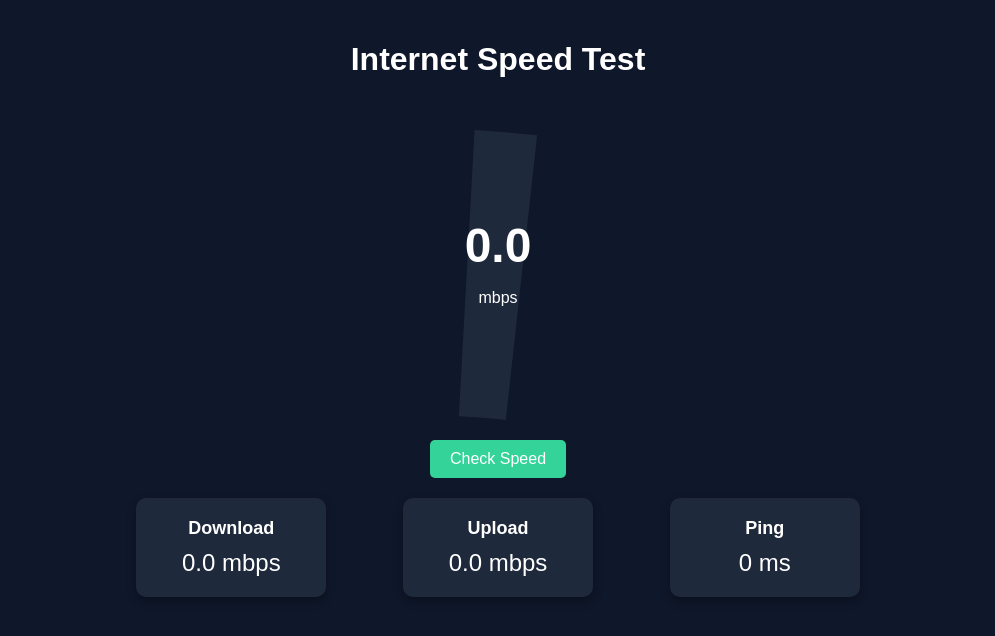
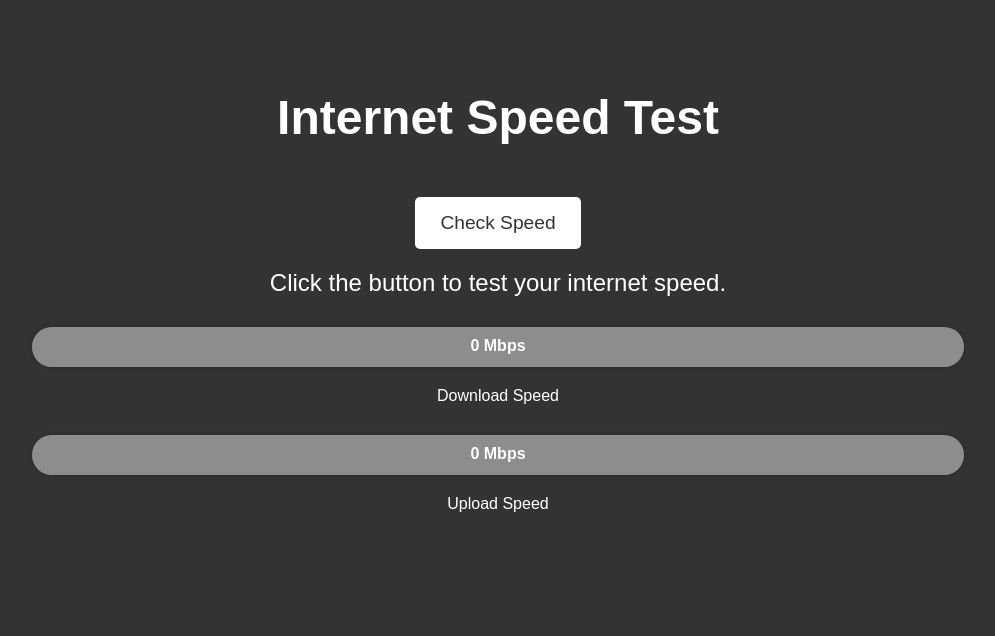
Before and after one commit to rupesh-yadav1/net_speed, a plain HTML site: page index.html in a window 1280 px wide. Shown: the whole page, without its empty margins (142-1137 px from the left). Drawn offline with nearby package versions, Linux system fonts and the light colour scheme.

Commit message:
Add files via upload

```diff
--- a/index.html
+++ b/index.html
@@ -4,39 +4,149 @@
     <meta charset="UTF-8">
     <meta name="viewport" content="width=device-width, initial-scale=1.0">
     <title>Internet Speed Test</title>
-    <link rel="stylesheet" href="style.css">
-    <script src="https://cdn.jsdelivr.net/npm/chart.js"></script>
+    <style>
+        /* Set the background color to dark grey and text color to white */
+        body {
+            background-color: #333333;  /* Dark grey background */
+            color: white;               /* White text */
+            font-family: Arial, sans-serif;
+            text-align: center;
+            padding: 50px;
+        }
+
+        h1 {
+            font-size: 3em;
+        }
+
+        button {
+            background-color: white;
+            color: #333333;  /* Dark grey text */
+            padding: 15px 25px;
+            font-size: 1.2em;
+            border: none;
+            cursor: pointer;
+            border-radius: 5px;
+            margin-top: 20px;
+        }
+
+        button:hover {
+            background-color: #616161;  /* Slightly lighter grey for hover effect */
+        }
+
+        #result {
+            font-size: 1.5em;
+            margin-top: 20px;
+        }
+
+        /* Style for the speed meter (custom) */
+        .meter-container {
+            margin-top: 30px;
+        }
+
+        .meter {
+            width: 80%;
+            height: 40px;
+            background-color: #B0B0B0;  /* Dim gray background for the meter */
+            border-radius: 20px;
+            position: relative;
+            margin: 20px auto;
+            box-shadow: 0 0 5px rgba(0, 0, 0, 0.2);  /* Soft shadow around the meter */
+        }
+
+        .meter-fill {
+            height: 100%;
+            width: 0%;
+            border-radius: 20px;
+            background-color: #191970;  /* Midnight blue color for the meter fill */
+            transition: width 0.5s ease;
+        }
+
+        .meter-label {
+            position: absolute;
+            top: 10px;
+            left: 50%;
+            transform: translateX(-50%);
+            font-weight: bold;
+            color: white;
+        }
+
+        .meter-background {
+            position: absolute;
+            top: 0;
+            left: 0;
+            right: 0;
+            bottom: 0;
+            border-radius: 20px;
+            background-color: rgba(0, 0, 0, 0.2); /* Slight shading for background */
+        }
+    </style>
+    <script>
+        async function fetchSpeed() {
+            const resultDiv = document.getElementById('result');
+            resultDiv.innerText = "Testing internet speed... Please wait.";
+
+            try {
+                const response = await fetch('/speed');
+                if (!response.ok) {
+                    console.error('Response was not ok');
+                    throw new Error('Failed to fetch speed data');
+                }
+
+                const data = await response.json();
+                if (data.error) {
+                    resultDiv.innerText = `Error: ${data.error}`;
+                } else {
+                    resultDiv.innerText = `
+                        Download Speed: ${data.download} Mbps
+                        Upload Speed: ${data.upload} Mbps
+                    `;
+
+                    // Update the meters based on the fetched speeds
+                    updateMeter('download-meter', data.download);
+                    updateMeter('upload-meter', data.upload);
+                }
+            } catch (error) {
+                console.error("Error fetching speed data:", error);
+                resultDiv.innerText = "Failed to fetch speed data. Please try again.";
+            }
+        }
+
+        // Function to update the meter fill based on speed
+        function updateMeter(meterId, speed) {
+            const meter = document.getElementById(meterId);
+            const fill = meter.querySelector('.meter-fill');
+            const percentage = Math.min(speed, 100);  // Cap at 100%
+
+            // Set the width of the fill based on the speed percentage
+            fill.style.width = `${percentage}%`;
+
+            // Set the label to show the speed
+            meter.querySelector('.meter-label').innerText = `${Math.round(speed)} Mbps`;
+        }
+    </script>
 </head>
 <body>
-    <div class="container">
-        <header>
-            <h1>Internet Speed Test</h1>
-        </header>
-        <div class="dashboard">
-            <div class="gauge-container">
-                <canvas id="speedGauge"></canvas>
-                <div class="speed-display">
-                    <h2 id="speedValue">0.0</h2>
-                    <p>mbps</p>
-                </div>
-            </div>
-            <button id="checkSpeedBtn">Check Speed</button>
-            <div class="info-boxes">
-                <div class="info">
-                    <h3>Download</h3>
-                    <p id="downloadSpeed">0.0 mbps</p>
-                </div>
-                <div class="info">
-                    <h3>Upload</h3>
-                    <p id="uploadSpeed">0.0 mbps</p>
-                </div>
-                <div class="info">
-                    <h3>Ping</h3>
-                    <p id="pingValue">0 ms</p>
-                </div>
-            </div>
+    <h1>Internet Speed Test</h1>
+    <button onclick="fetchSpeed()">Check Speed</button>
+    <p id="result">Click the button to test your internet speed.</p>
+
+    <!-- Speed Meters -->
+    <div class="meter-container">
+        <div class="meter" id="download-meter">
+            <div class="meter-background"></div>
+            <div class="meter-fill"></div>
+            <div class="meter-label">0 Mbps</div>
         </div>
+        <p>Download Speed</p>
     </div>
-    <script src="script.js"></script>
+
+    <div class="meter-container">
+        <div class="meter" id="upload-meter">
+            <div class="meter-background"></div>
+            <div class="meter-fill"></div>
+            <div class="meter-label">0 Mbps</div>
+        </div>
+        <p>Upload Speed</p>
+    </div>
 </body>
 </html>
--- a/script.js
+++ b/script.js
@@ -1,52 +1,65 @@
-// Create a speed gauge using Chart.js
-const ctx = document.getElementById('speedGauge').getContext('2d');
-const speedGauge = new Chart(ctx, {
-    type: 'doughnut',
+// Create speedometers
+const downloadCtx = document.getElementById('downloadMeter').getContext('2d');
+const uploadCtx = document.getElementById('uploadMeter').getContext('2d');
+
+const downloadGauge = new Chart(downloadCtx, {
+    type: 'gauge',
     data: {
         datasets: [{
-            data: [0, 120],
-            backgroundColor: ['#34d399', '#1e293b'],
-            borderWidth: 0
+            data: [0], // Initial value
+            value: 0,
+            minValue: 0,
+            maxValue: 1000, // Max speed (adjust as needed)
+            backgroundColor: ['#00ff00', '#ffff00', '#ff0000'], // Green to red gradient
         }]
     },
     options: {
-        rotation: Math.PI, // Start from top
-        circumference: Math.PI, // Half circle
-        cutout: '75%', // Inner circle
-        plugins: {
-            tooltip: { enabled: false }
-        }
+        responsive: true,
+        needle: { color: 'black' },
+        valueLabel: { formatter: Math.round },
     }
 });
 
-// Function to fetch and display speed test data
-function fetchSpeedData() {
-    document.getElementById('checkSpeedBtn').disabled = true; // Disable button while loading
-    fetch('/api/speed')
+const uploadGauge = new Chart(uploadCtx, {
+    type: 'gauge',
+    data: {
+        datasets: [{
+            data: [0], // Initial value
+            value: 0,
+            minValue: 0,
+            maxValue: 1000, // Max speed (adjust as needed)
+            backgroundColor: ['#00ff00', '#ffff00', '#ff0000'], // Green to red gradient
+        }]
+    },
+    options: {
+        responsive: true,
+        needle: { color: 'black' },
+        valueLabel: { formatter: Math.round },
+    }
+});
+
+// Function to fetch speed and update the speedometers
+function getSpeed() {
+    fetch('/speed')
         .then(response => response.json())
         .then(data => {
             if (data.error) {
-                alert(data.error);
-            } else {
-                // Update text values
-                document.getElementById('downloadSpeed').innerText = `${data.download} mbps`;
-                document.getElementById('uploadSpeed').innerText = `${data.upload} mbps`;
-                document.getElementById('pingValue').innerText = `${data.ping} ms`;
-                document.getElementById('speedValue').innerText = `${data.download}`;
+                alert('Error: ' + data.error);
+                return;
+            }
 
-                // Update the gauge
-                speedGauge.data.datasets[0].data = [data.download, 120 - data.download];
-                speedGauge.update();
-            }
+            const downloadSpeed = data.download || 0;
+            const uploadSpeed = data.upload || 0;
+
+            // Update the gauges
+            downloadGauge.data.datasets[0].value = downloadSpeed;
+            uploadGauge.data.datasets[0].value = uploadSpeed;
+
+            downloadGauge.update();
+            uploadGauge.update();
         })
         .catch(error => {
-            console.error('Error:', error);
-            alert('Failed to fetch speed data.');
-        })
-        .finally(() => {
-            document.getElementById('checkSpeedBtn').disabled = false; // Enable button
+            console.error('Error fetching speed data:', error);
+            alert('Error fetching speed data. Please try again.');
         });
 }
-
-// Attach event listener to the button
-document.getElementById('checkSpeedBtn').addEventListener('click', fetchSpeedData);
--- a/style.css
+++ b/style.css
@@ -1,87 +1,15 @@
 body {
-    margin: 0;
     font-family: Arial, sans-serif;
-    background-color: #0f172a;
-    color: white;
     text-align: center;
 }
 
-.container {
-    padding: 20px;
-}
-
-header {
-    margin-bottom: 20px;
-}
-
-.dashboard {
-    display: flex;
-    flex-direction: column;
-    align-items: center;
+canvas {
+    margin: 20px auto;
+    display: block;
 }
 
 button {
-    margin-top: 20px;
     padding: 10px 20px;
     font-size: 16px;
-    color: #ffffff;
-    background-color: #34d399;
-    border: none;
-    border-radius: 5px;
-    cursor: pointer;
-}
-
-button:hover {
-    background-color: #059669;
-}
-
-.gauge-container {
-    position: relative;
-    width: 300px;
-    height: 300px;
     margin-top: 20px;
 }
-
-#speedGauge {
-    width: 100%;
-    height: 100%;
-}
-
-.speed-display {
-    position: absolute;
-    top: 50%;
-    left: 50%;
-    transform: translate(-50%, -50%);
-    text-align: center;
-}
-
-.speed-display h2 {
-    font-size: 48px;
-    margin: 0;
-}
-
-.info-boxes {
-    display: flex;
-    justify-content: space-around;
-    margin-top: 20px;
-    width: 100%;
-    max-width: 800px;
-}
-
-.info {
-    background: #1e293b;
-    padding: 20px;
-    border-radius: 10px;
-    width: 150px;
-    box-shadow: 0px 4px 10px rgba(0, 0, 0, 0.3);
-}
-
-.info h3 {
-    margin: 0 0 10px;
-    font-size: 18px;
-}
-
-.info p {
-    font-size: 24px;
-    margin: 0;
-}
```
Also changed, not shown: 1 other file.
